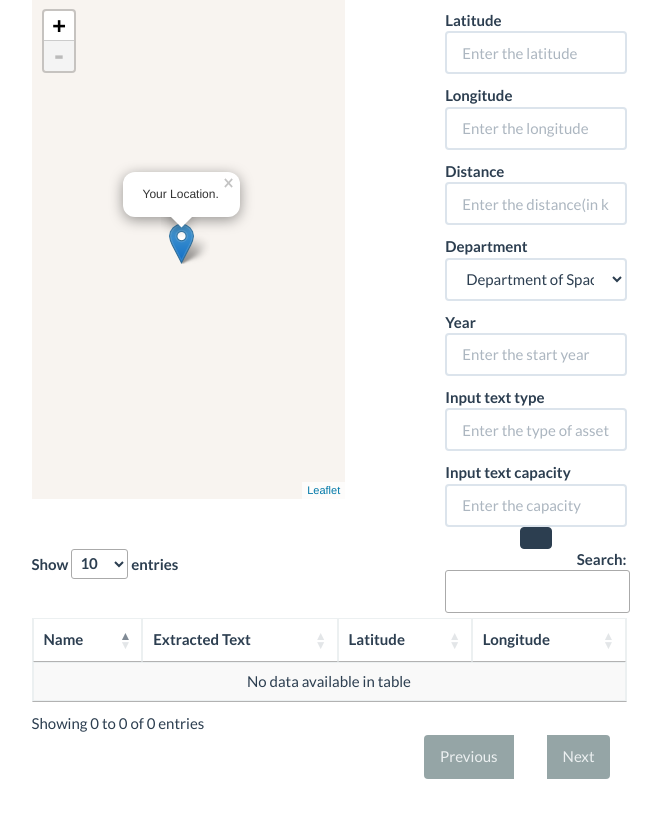
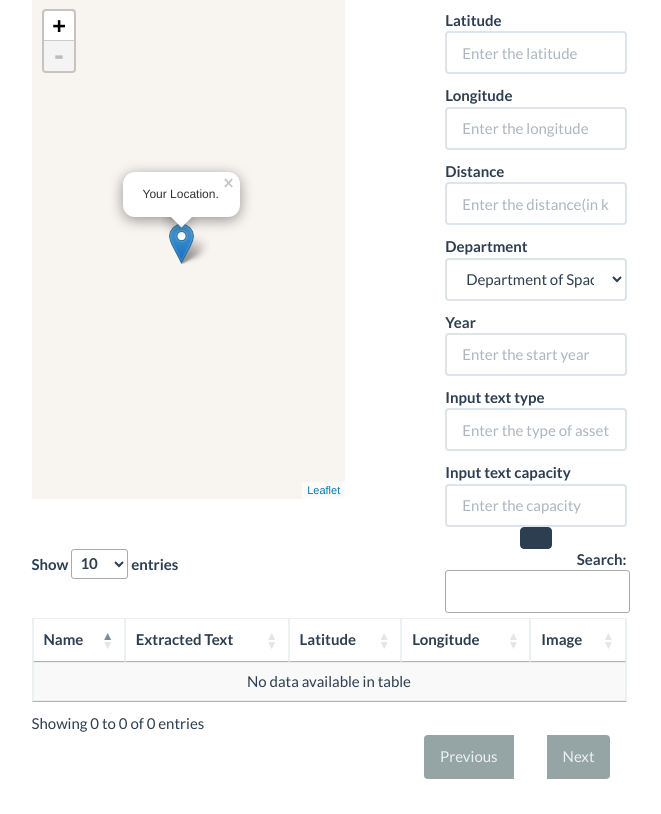
Before and after one commit to MJ10/SIH_PyExtractor, a Django app: template PyExtractor/templates/explore.html in a window 1280 px wide. Shown: the part 178-992 px from the top of the page, without its empty margins (326-987 px from the left). Run offline with Django 3.2, Linux system fonts and the light colour scheme; the template is opened without the code that fills it: values that come from a table or form of the project are taken from there, others are empty; some libraries are stand-ins or nearby versions.

Commit message:
modal for images added in explore and list

```diff
--- a/PyExtractor/templates/explore.html
+++ b/PyExtractor/templates/explore.html
@@ -56,6 +56,7 @@
 		<th>Extracted Text</th>
 		<th>Latitude</th>
 		<th>Longitude</th>
+		<th>Image</th>
 	</thead>
 	<tbody>
 		{% for image in query %}
@@ -64,11 +65,34 @@
 			<td>{{ image.extracted_text }}</td>
 			<td>{{ image.latitude }}</td>
 			<td>{{ image.longitude }}</td>
+			<script type="text/javascript">
+                function proxy1{{ image.pk }}() {
+                    configureModal1(
+                            {{ image.pk }},
+                            '{{ image.img_path }}',
+                        )
+                };
+            </script>
+			<td><button onclick="proxy1{{ image.pk }}()" type="button" class="btn btn-secondary btn-sm" data-toggle="modal" data-target="#image-modal">View Image</button></td>
 		</tr>
 		{% endfor %}
 	</tbody>
 </table>
+{% include "image_modal.html" %}
 <script type="text/javascript">
-	$('#datatable').DataTable()
+	$('#datatable').DataTable();
+
+	function configureModal1(pk, img_path) {
+     		var x = document.getElementById("omkar");
+     		if(x != null)
+     		document.getElementById('image-modal-body').removeChild(x);
+     		var element = document.createElement("img");
+     		element.setAttribute("src","../" + img_path);
+     		element.setAttribute("width",400);
+     		element.setAttribute("height",400);
+     		element.setAttribute("id","omkar");
+            document.getElementById('image-modal-body').appendChild(element);
+            //document.getElementById('image-modal-hidden').value = pk;
+        }
 </script>
 {% endblock %}
--- /dev/null
+++ b/PyExtractor/templates/image_modal.html
@@ -0,0 +1,18 @@
+<div class="modal fade" id="image-modal" tabindex="-1" role="dialog" aria-labelledby="image-modal" aria-hidden="true">
+    <div class="modal-dialog">
+        <div class="modal-content">
+            <div class="modal-header">
+                <button type="button" class="close" data-dismiss="modal" aria-label="Close"><span aria-hidden="true">&times;</span></button>
+                <h3 class="modal-title" id="image-modal-title">Image</h3>
+            </div>
+            <div id="image-modal-body" class="modal-body">
+
+            </div>
+            <div class="modal-footer">
+
+                <br>
+                <button id="image-modal-return" type="button" class="btn btn-primary btn-block" data-dismiss="modal">Return</button>
+            </div>
+        </div>
+    </div>
+</div>
```
Also changed, not shown: PyExtractor/templates/assets.html (+24 -0 lines), PyExtractor/templates/index.html (+10 -12 lines).
